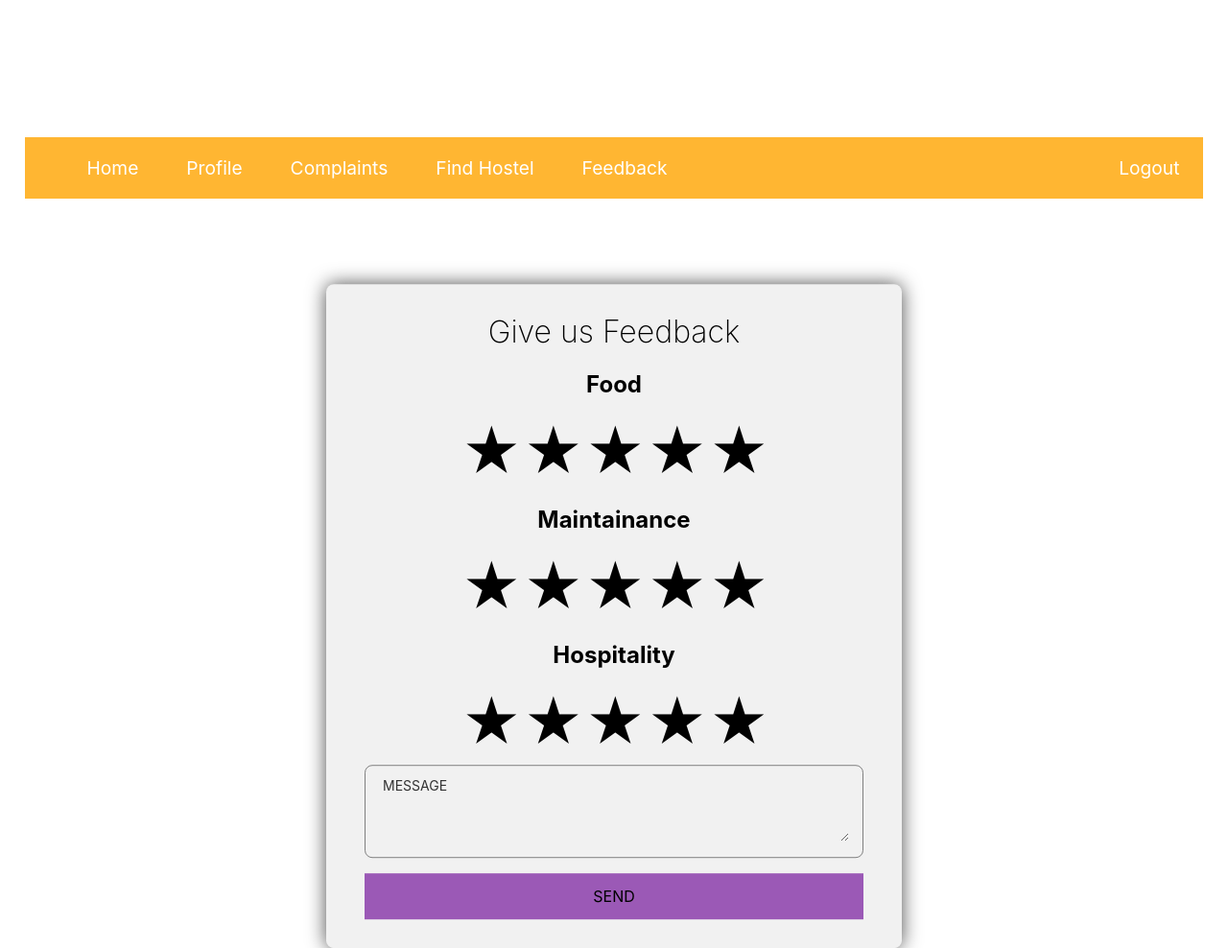
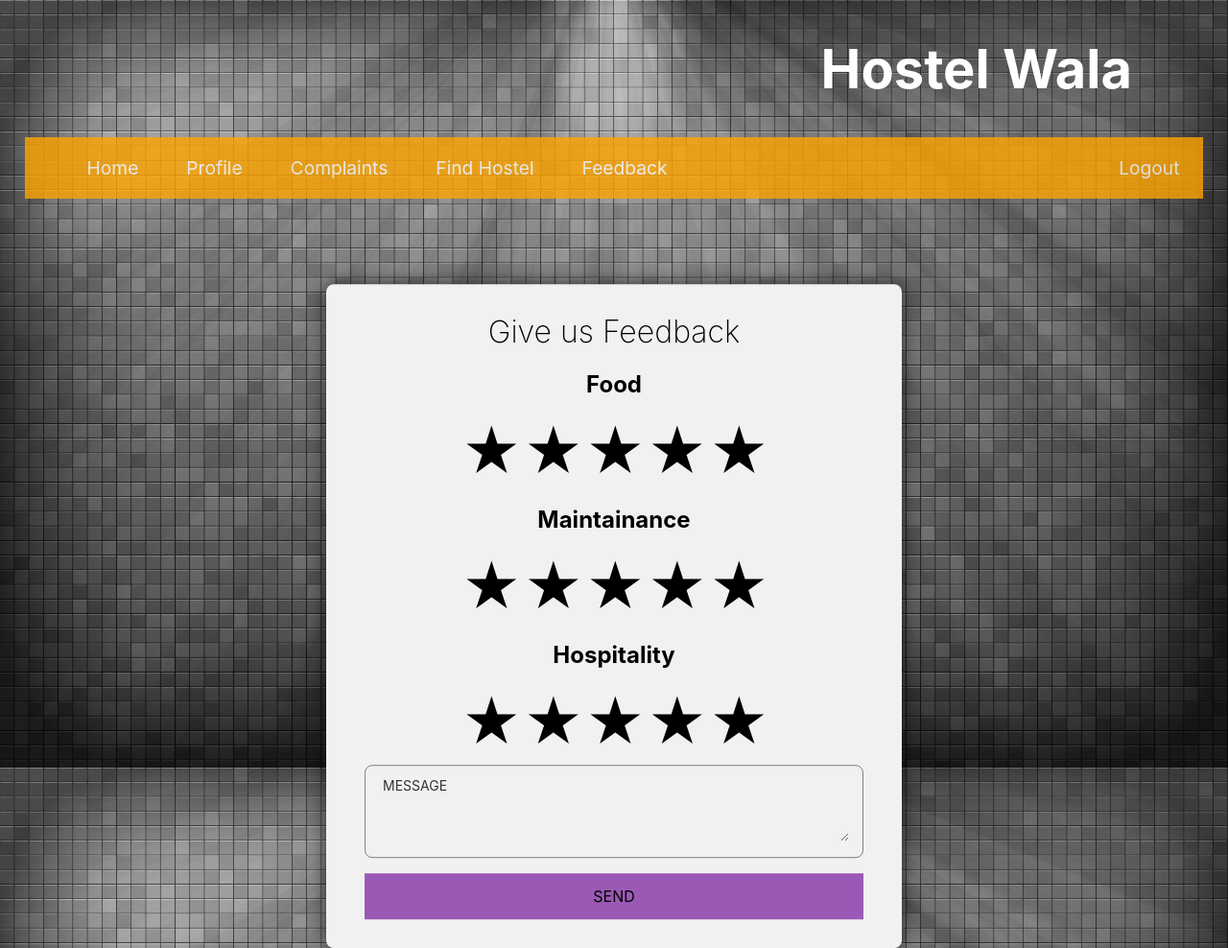
Before and after one commit to auswetha/HostelWala, a plain HTML site: page 17121A1514/feedback.html in a window 1280 px wide. Shown: the whole page at 96% size. Drawn offline with Linux system fonts and the light colour scheme.

Commit message:
Modified added files in 17121A1514

```diff
--- a/17121A1514/complaints.css
+++ b/17121A1514/complaints.css
@@ -4,7 +4,7 @@ padding:0;
 text-align:center;
 background-size:cover;
 font-family: -apple-system, BlinkMacSystemFont, 'Segoe UI', Roboto, Oxygen, Ubuntu, Cantarell, 'Open Sans', 'Helvetica Neue', sans-serif;
-background-image: url("../home.jpg");
+background-image: url("home.jpg");
 }
 h1.title
 {
--- a/17121A1514/feedback.css
+++ b/17121A1514/feedback.css
@@ -3,7 +3,7 @@ body
 margin:0;
 padding:0;
 background-size:cover;
-background-image: url("../home.jpg");
+background-image: url("home.jpg");
 }
 h1.title
 {
```
Also changed, not shown: 17121A1514/home.jpg (added).
